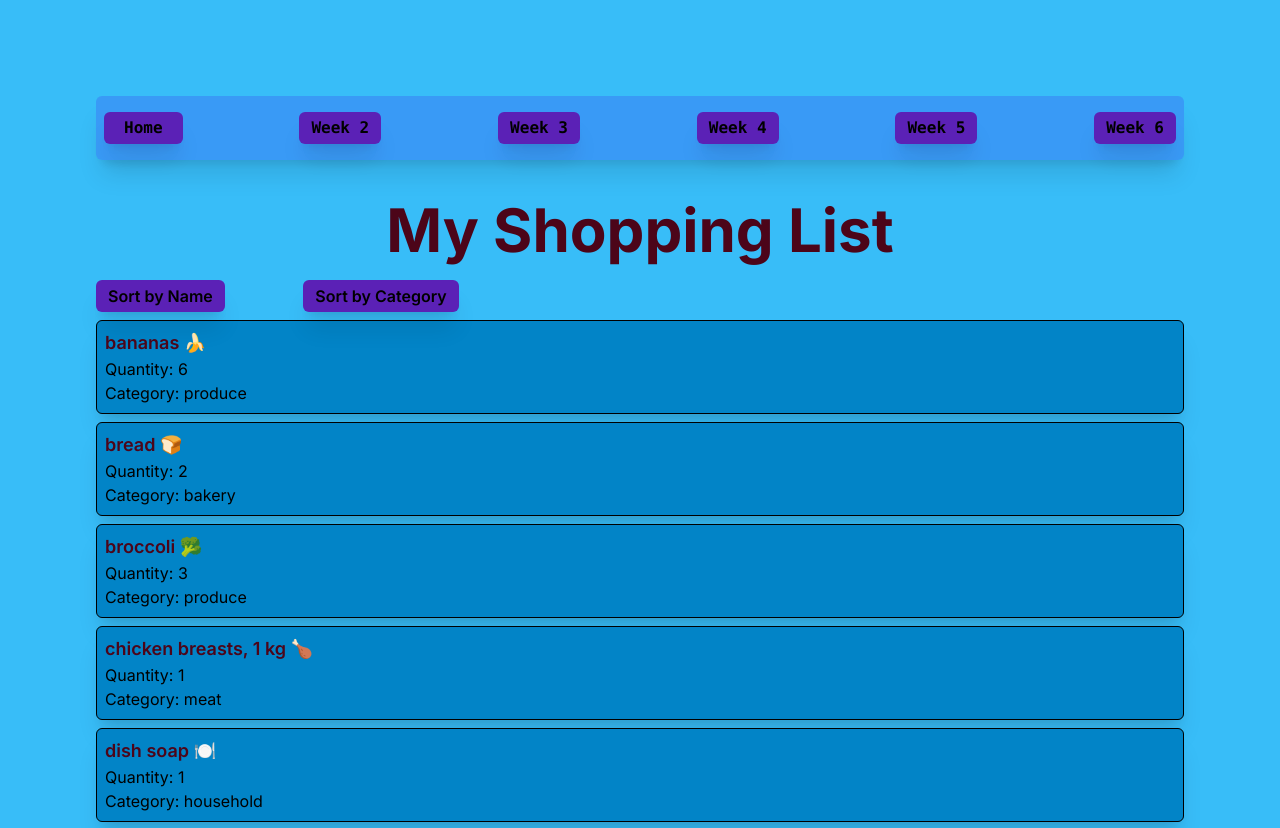
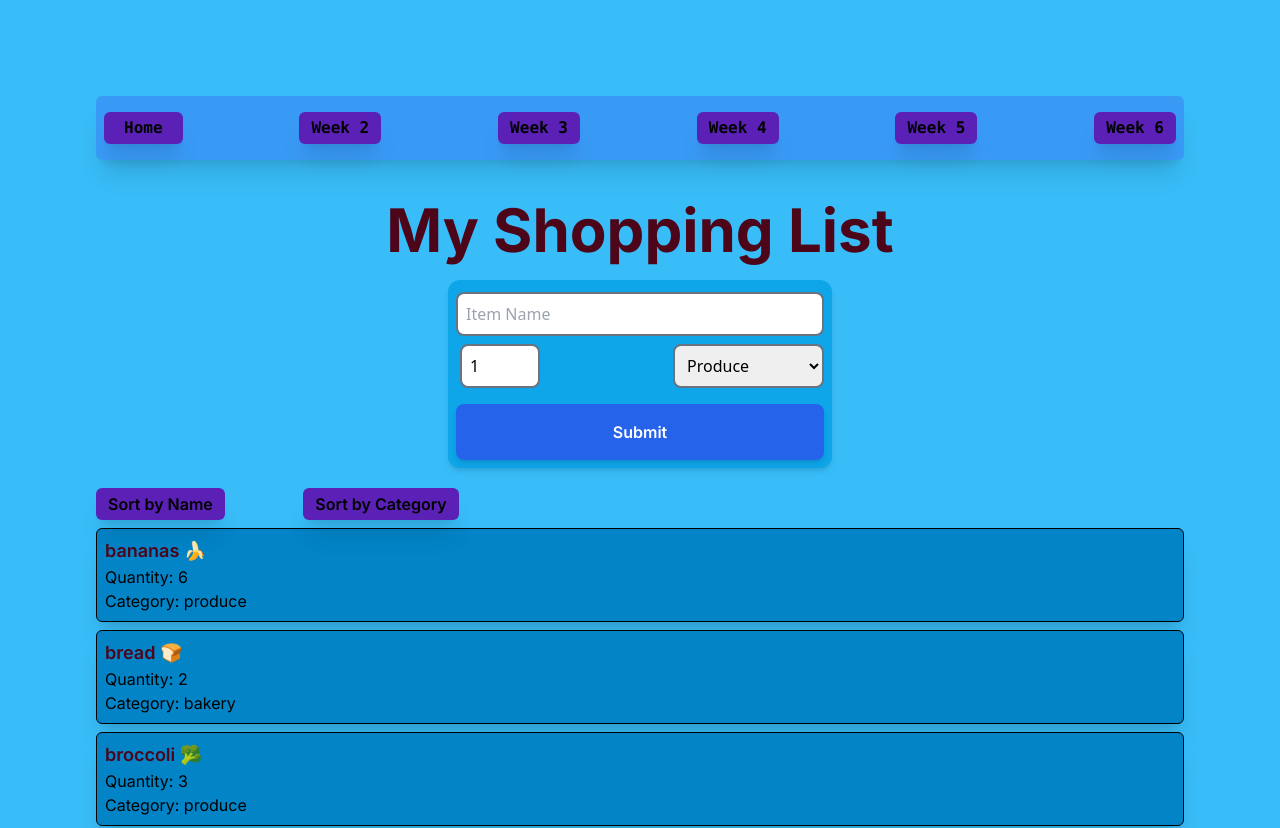
Before and after one commit to nicoatsait/cprg306-assignments, a Next.js app: page /week6 in a window 1280 px wide. Shown: the top 828 px of the page. Built offline with nearby package versions, Linux system fonts and the light colour scheme.

Commit message:
finished week6

```diff
--- a/app/week6/item-list.js
+++ b/app/week6/item-list.js
@@ -1,50 +1,42 @@
 "use client";
 import React, { useState } from 'react';
-import items from './items.json';
 import Item from './item'; // Import the Item component
 
-export default function ItemList() {
-    const [sortBy, setSortBy] = useState('name'); // Set the default sort to be by name
-//Use JavaScript's sort function to sort the items array based on the sortBy state variable
-//If the sortBy state variable is 'name', then sort by name property
-//If the sortBy state variable is 'category', then sort by category property
+export default function ItemList( props ) {
+    const [sortBy, setSortBy] = useState('name');
+
     const sortByName = () => {
         setSortBy('name');
     };
+
     const sortByCategory = () => {
         setSortBy('category');
     };
-    const groupByCategory = () => {
-        setSortBy('category');
-    };
 
-    const sortedItems = items.sort((a, b) => {
+    const sortedItems = [...props.items].sort((a, b) => {
         if (sortBy === 'name') {
             return a.name.localeCompare(b.name);
         } else if (sortBy === 'category') {
             return a.category.localeCompare(b.category);
         }
         return 0;
-
-
     });
-
-
 
     return (
         <div>
-            <div className="flex justify-between w-1/3   ">
+            <div className="flex justify-between w-1/3">
                 <button
-                 onClick={sortByName}
-                 className=" px-3 py-1 shadow-xl text-black bg-violet-800 hover:bg-blue-500 max-w-md rounded-md font-semibold inline-block" >
+                    onClick={sortByName}
+                    className="px-3 py-1 shadow-xl text-black bg-violet-800 hover:bg-blue-500 max-w-md rounded-md font-semibold inline-block"
+                >
                     Sort by Name
                 </button>
                 <button
-                 onClick={sortByCategory}
-                 className=" px-3 py-1 shadow-xl text-black bg-violet-800 hover:bg-blue-500 max-w-md rounded-md font-semibold inline-block" >
+                    onClick={sortByCategory}
+                    className="px-3 py-1 shadow-xl text-black bg-violet-800 hover:bg-blue-500 max-w-md rounded-md font-semibold inline-block"
+                >
                     Sort by Category
                 </button>
-
             </div>
             <div className="mt-2">
                 <div className=" ">
@@ -57,12 +49,7 @@ export default function ItemList() {
                         />
                     ))}
                 </div>
-
-
+            </div>
         </div>
-        </div>
-
-
-    )
-
+    );
 }
--- a/app/week6/new-item.js
+++ b/app/week6/new-item.js
@@ -4,7 +4,7 @@ import React, { useState } from 'react';
 import Link from 'next/link';
 import Navbar from '../navbar';
 
-export default function NewItem() {
+export default function NewItem({ onAddItem}) {
 
     const [name, setName] = useState("");
     const [quantity, setQuantity] = useState(1);
@@ -21,7 +21,7 @@ export default function NewItem() {
         } else {
             setNameError("");
         }
-        console.log(name, quantity, category);
+
 
         const item = {
             name: name,
@@ -29,9 +29,8 @@ export default function NewItem() {
             category: category
         };
 
-        console.log(item);
+        onAddItem(item);
 
-        alert('Name: ' + name + '\nQuantity: ' + quantity + '\nCategory: ' + category);
 
         setName("");
         setQuantity(1);
@@ -39,9 +38,9 @@ export default function NewItem() {
     };
 
     return (
-        <main className="flex min-h-screen flex-col p-24 bg-sky-400 ">
+        <main className=" ">
 
-            <div className="mt-10">
+            <div className="mt-0">
                 <form onSubmit={handleSubmit}
                 className="text-black p-2 bg-sky-500 max-w-sm w-full m-auto rounded-xl shadow-md "
                 id="form"
--- a/app/week6/page.js
+++ b/app/week6/page.js
@@ -1,7 +1,19 @@
-
+'use client';
+import React, { useState } from 'react';
 import Navbar from '../navbar';
 import ItemList from './item-list';
+import NewItem from './new-item';
+import itemsData from './items.json';
+
+
 export default function Home() {
+
+
+const [items, setItems] = useState(itemsData);
+
+const handleAddItem = (item) => {
+    setItems((prevItems) => [...prevItems, item]);
+};
 
 
   return (
@@ -13,7 +25,12 @@ export default function Home() {
 
         </h1>
 
-      <ItemList />
+        <div className='pb-5'>
+            <NewItem onAddItem={handleAddItem} />
+        </div>
+        <div>
+          <ItemList items={items} />
+        </div>
 
       </div>
     </main>
```
